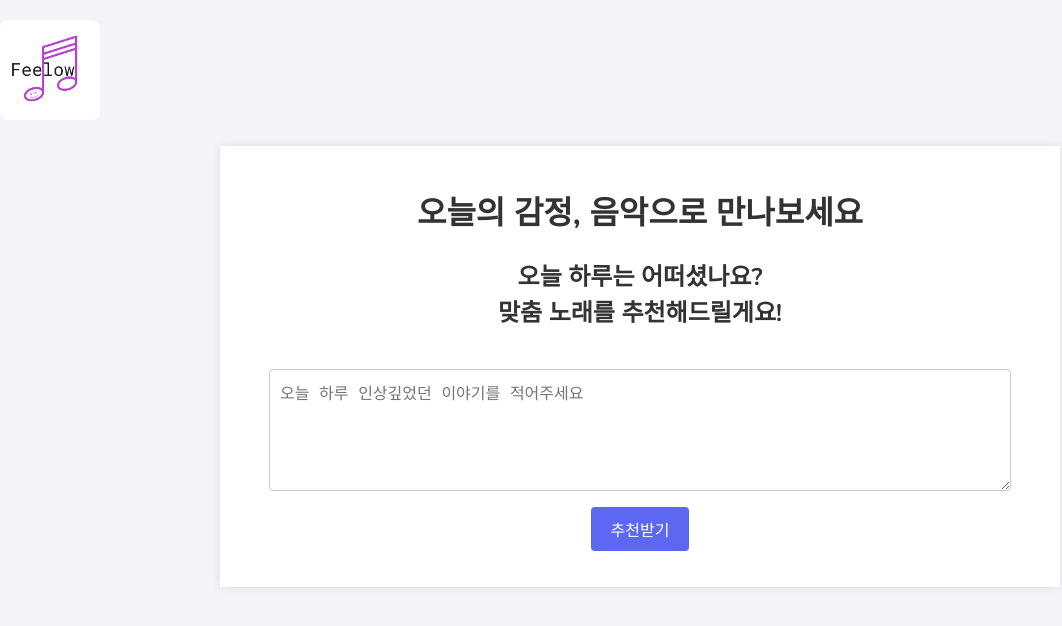
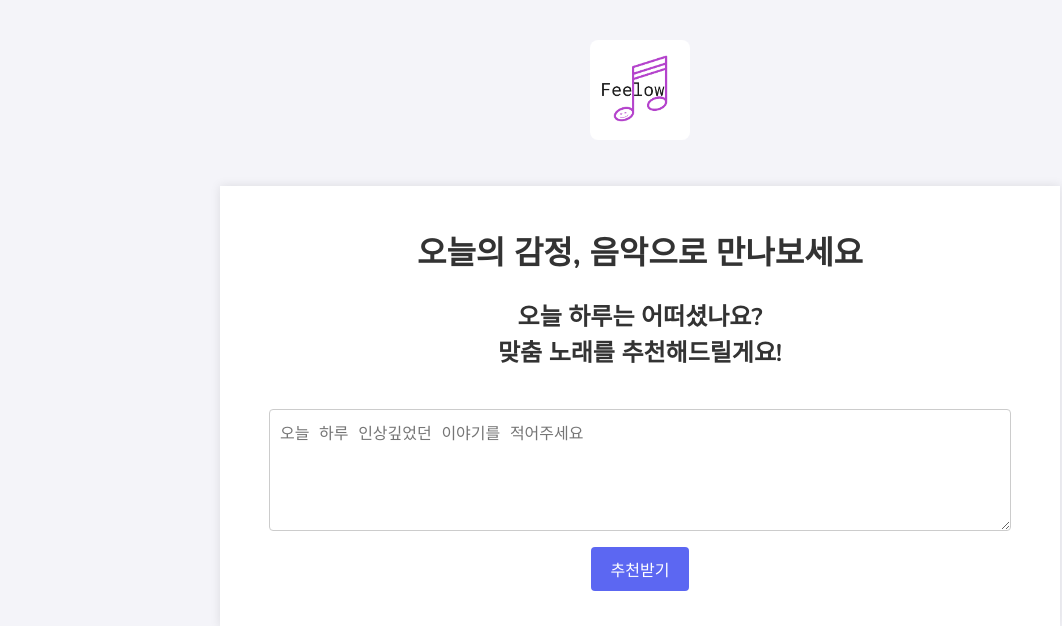
Before and after one commit to HP657/Emotional_music_recommendation_AI, a Python web app: template feelow/src/main/resources/templates/index.html in a window 1280 px wide. Shown: the top 626 px of the page, without its empty margins (0-1062 px from the left). Run offline with Jinja, Linux system fonts and the light colour scheme; the template is opened without the code that fills it, so the values that code supplies are empty.

Commit message:
로고 위치 변경

```diff
--- a/feelow/src/main/resources/static/css/style.css
+++ b/feelow/src/main/resources/static/css/style.css
@@ -8,12 +8,12 @@ body {
     padding: 0;
 }
 
-.header {
+#header {
     text-align: center;
     padding: 20px 0;
 }
 
-.header-logo {
+#header-logo {
     width: 200px;
 }
 
```
